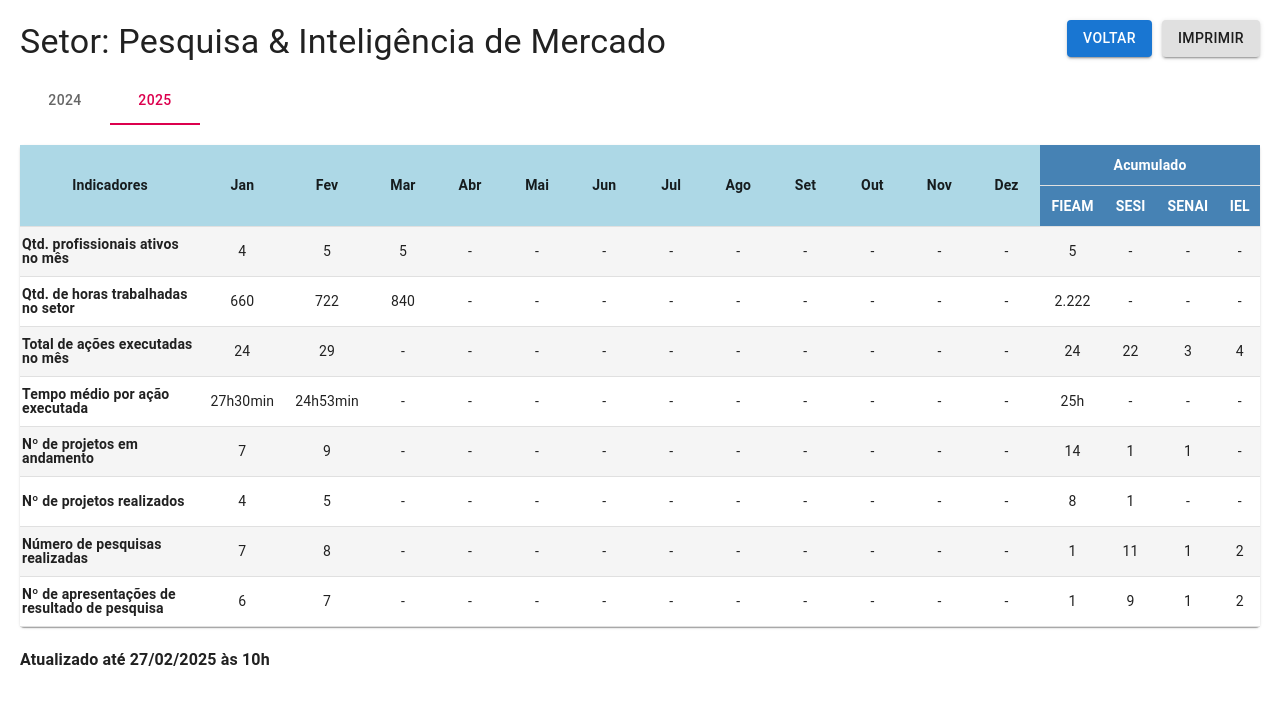
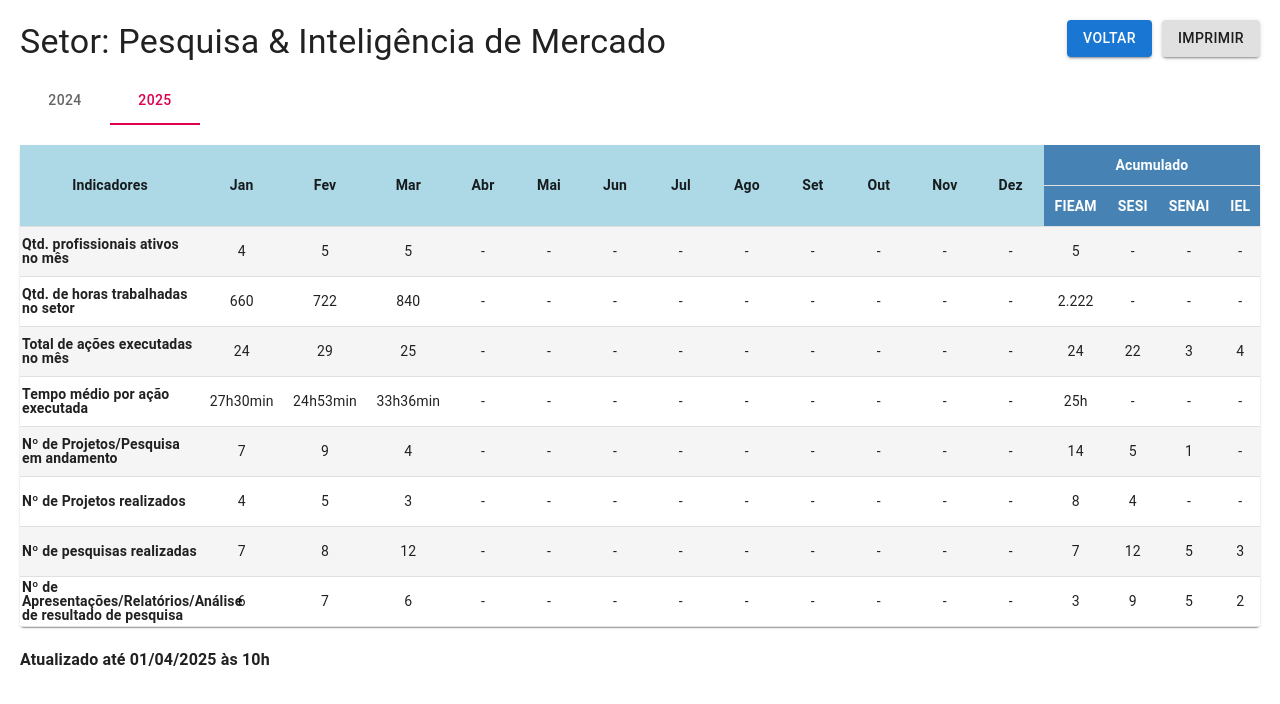
Before and after one commit to Jonathanbfb/organograma, a React (Vite) app: page /indicadores/setor/Mercado in a window 1280 px wide. Shown: the top 704 px of the page. Built offline with nearby package versions, Linux system fonts and the light colour scheme.

Commit message:
Atualização do sistema 01-04-2025_v2

```diff
--- a/src/pages/setores/CallCenter.tsx
+++ b/src/pages/setores/CallCenter.tsx
@@ -90,49 +90,49 @@
     },
     {
       "indicadores": "Qtd. de horas trabalhadas no setor",
-      "jan": "1.936", "fev": "1.156", "mar": "1.280", "abr": "-", "mai": "-", "jun": "-", "jul": "-", "ago": "-", "set": "-", "out": "-", "nov": "-",
-      "acumulado": { "fieam": "4.372", "sesi": "-", "senai": "-", "iel": "-" }
+      "jan": "1.936", "fev": "1.156", "mar": "1.428", "abr": "-", "mai": "-", "jun": "-", "jul": "-", "ago": "-", "set": "-", "out": "-", "nov": "-",
+      "acumulado": { "fieam": "4.520", "sesi": "-", "senai": "-", "iel": "-" }
     },
     {
       "indicadores": "Total de ações executadas no mês",
-      "jan": "30.045", "fev": "25.945", "mar": "16.466", "abr": "-", "mai": "-", "jun": "-", "jul": "-", "ago": "-", "set": "-", "out": "-", "nov": "-",
-      "acumulado": { "fieam": "72.456", "sesi": "-", "senai": "-", "iel": "-" }
+      "jan": "30.045", "fev": "25.945", "mar": "22.878", "abr": "-", "mai": "-", "jun": "-", "jul": "-", "ago": "-", "set": "-", "out": "-", "nov": "-",
+      "acumulado": { "fieam": "78.868", "sesi": "-", "senai": "-", "iel": "-" }
     },
 
     {
       "indicadores": "Tempo médio por ação executada",
-      "jan": "4 min", "fev": "3 min", "mar": "5min", "abr": "-", "mai": "-", "jun": "-", "jul": "-", "ago": "-", "set": "-", "out": "-", "nov": "-",
+      "jan": "4 min", "fev": "3 min", "mar": "4min", "abr": "-", "mai": "-", "jun": "-", "jul": "-", "ago": "-", "set": "-", "out": "-", "nov": "-",
       "acumulado": { "fieam": "4min", "sesi": "-", "senai": "-", "iel": "-" }
     },
       {
         "indicadores": "Atendimentos receptivos Telefone",
-        "jan": "2.548", "fev": "2.959", "mar": "993", "abr": "-", "mai": "-", "jun": "-", "jul": "-", "ago": "-", "set": "-", "out": "-", "nov": "-", "dez": "-",
-        "acumulado": { "fieam": 130, "sesi": 5.307, "senai": 965, "iel": 98 }
+        "jan": "2.548", "fev": "2.959", "mar": "1.356", "abr": "-", "mai": "-", "jun": "-", "jul": "-", "ago": "-", "set": "-", "out": "-", "nov": "-", "dez": "-",
+        "acumulado": { "fieam": 133, "sesi": 5.599, "senai": 1.030, "iel": 101 }
       },
       {
         "indicadores": "Atendimentos receptivos WhatsApp",
-        "jan": "22.241", "fev": "17.985", "mar": "13.168", "abr": "-", "mai": "-", "jun": "-", "jul": "-", "ago": "-", "set": "-", "out": "-", "nov": "-", "dez": "-",
-        "acumulado": { "fieam": "53.394", "sesi": "-", "senai": "-", "iel": "-" }
+        "jan": "22.241", "fev": "17.985", "mar": "18.203", "abr": "-", "mai": "-", "jun": "-", "jul": "-", "ago": "-", "set": "-", "out": "-", "nov": "-", "dez": "-",
+        "acumulado": { "fieam": "58.429", "sesi": "-", "senai": "-", "iel": "-" }
       },
       {
         "indicadores": "Atendimentos receptivos Instagram",
-        "jan": 341, "fev": "2", "mar": "520", "abr": "-", "mai": "-", "jun": "-", "jul": "-", "ago": "-", "set": "-", "out": "-", "nov": "-", "dez": "-",
-        "acumulado": { "fieam": 863, "sesi": "-", "senai": "-", "iel": "-" }
+        "jan": 341, "fev": "2", "mar": "673", "abr": "-", "mai": "-", "jun": "-", "jul": "-", "ago": "-", "set": "-", "out": "-", "nov": "-", "dez": "-",
+        "acumulado": { "fieam": 1.016, "sesi": "-", "senai": "-", "iel": "-" }
       },
       {
         "indicadores": "Atendimentos receptivos Facebook",
-        "jan": 47, "fev": "2", "mar": "34", "abr": "-", "mai": "-", "jun": "-", "jul": "-", "ago": "-", "set": "-", "out": "-", "nov": "-", "dez": "-",
-        "acumulado": { "fieam": 83, "sesi": "-", "senai": "-", "iel": "-" }
+        "jan": 47, "fev": "2", "mar": "54", "abr": "-", "mai": "-", "jun": "-", "jul": "-", "ago": "-", "set": "-", "out": "-", "nov": "-", "dez": "-",
+        "acumulado": { "fieam": 103, "sesi": "-", "senai": "-", "iel": "-" }
       },
       {
         "indicadores": "Atendimentos receptivos E-mail",
-        "jan": 96, "fev": "2.907", "mar": "1.213", "abr": "-", "mai": "-", "jun": "-", "jul": "-", "ago": "-", "set": "-", "out": "-", "nov": "-", "dez": "-",
-        "acumulado": { "fieam": "4.216", "sesi": "-", "senai": "-", "iel": "-" }
+        "jan": 96, "fev": "2.907", "mar": "1.848", "abr": "-", "mai": "-", "jun": "-", "jul": "-", "ago": "-", "set": "-", "out": "-", "nov": "-", "dez": "-",
+        "acumulado": { "fieam": "4.851", "sesi": "-", "senai": "-", "iel": "-" }
       },
       {
         "indicadores": "Atendimentos ativos Telefone",
-        "jan": 1.144, "fev": 823, "mar": "538", "abr": "-", "mai": "-", "jun": "-", "jul": "-", "ago": "-", "set": "-", "out": "-", "nov": "-", "dez": "-",
-        "acumulado": { "fieam": 2.505, "sesi": "-", "senai": "-", "iel": "-" }
+        "jan": 1.144, "fev": 823, "mar": "744", "abr": "-", "mai": "-", "jun": "-", "jul": "-", "ago": "-", "set": "-", "out": "-", "nov": "-", "dez": "-",
+        "acumulado": { "fieam": 2.711, "sesi": "-", "senai": "-", "iel": "-" }
       },
       {
         "indicadores": "Propostas geradas - Qtd",
--- a/src/pages/setores/Mercado.tsx
+++ b/src/pages/setores/Mercado.tsx
@@ -46,7 +46,7 @@
     },
 
     {
-      "indicadores": "Nº de projetos em andamento",
+      "indicadores": "Nº de Projetos/Pesquisa em andamento",
       "jan": "-",
       "fev": "-",
       "mar": "-",
@@ -66,7 +66,7 @@
         "iel": "8"
       }
     },{
-      "indicadores": "Nº de projetos realizados",
+      "indicadores": "Nº de Projetos realizados",
       "jan": "-",
       "fev": "-",
       "mar": "-",
@@ -87,7 +87,7 @@
       }
     },
      {
-        "indicadores": "Número de pesquisas realizadas",
+        "indicadores": "Nº de pesquisas realizadas",
         "jan": "-",
         "fev": "-",
         "mar": "-",
@@ -133,19 +133,19 @@
       },
       {
         "indicadores": "Total de ações executadas no mês",
-        "jan": 24, "fev": "29", "mar": "-", "abr": "-", "mai": "-", "jun": "-", "jul": "-", "ago": "-", "set": "-", "out": "-", "nov": "-",
+        "jan": 24, "fev": "29", "mar": "25", "abr": "-", "mai": "-", "jun": "-", "jul": "-", "ago": "-", "set": "-", "out": "-", "nov": "-",
         "acumulado": { "fieam": "24", "sesi": "22", "senai": "3", "iel": "4" }
       },
       {
         "indicadores": "Tempo médio por ação executada",
-        "jan": "27h30min", "fev": "24h53min", "mar": "-", "abr": "-", "mai": "-", "jun": "-", "jul": "-", "ago": "-", "set": "-", "out": "-", "nov": "-",
+        "jan": "27h30min", "fev": "24h53min", "mar": "33h36min", "abr": "-", "mai": "-", "jun": "-", "jul": "-", "ago": "-", "set": "-", "out": "-", "nov": "-",
         "acumulado": { "fieam": "25h", "sesi": "-", "senai": "-", "iel": "-" }
       },
     {
-      "indicadores": "Nº de projetos em andamento",
+      "indicadores": "Nº de Projetos/Pesquisa em andamento",
       "jan": "7",
       "fev": "9",
-      "mar": "-",
+      "mar": "4",
       "abr": "-",
       "mai": "-",
       "jun": "-",
@@ -157,15 +157,15 @@
       "dez": "-",
       "acumulado": {
         "fieam": "14",
-        "sesi": "1",
+        "sesi": "5",
         "senai": "1",
         "iel": "-"
       }
     }, {
-      "indicadores": "Nº de projetos realizados",
+      "indicadores": "Nº de Projetos realizados",
       "jan": "4",
       "fev": "5",
-      "mar": "-",
+      "mar": "3",
       "abr": "-",
       "mai": "-",
       "jun": "-",
@@ -177,16 +177,16 @@
       "dez": "-",
       "acumulado": {
         "fieam": "8",
-        "sesi": "1",
+        "sesi": "4",
         "senai": "-",
         "iel": "-"
       }
     },
       {
-        "indicadores": "Número de pesquisas realizadas",
+        "indicadores": "Nº de pesquisas realizadas",
         "jan": "7",
         "fev": "8",
-        "mar": "-",
+        "mar": "12",
         "abr": "-",
         "mai": "-",
         "jun": "-",
@@ -196,13 +196,13 @@
         "out": "-",
         "nov": "-",
         "dez": "-",
-        "acumulado": { "fieam": "1", "sesi": "11", "senai": "1", "iel": "2" }
+        "acumulado": { "fieam": "7", "sesi": "12", "senai": "5", "iel": "3" }
       },
       {
-        "indicadores": "Nº de apresentações de resultado de pesquisa",
+        "indicadores": "Nº de Apresentações/Relatórios/Análise de resultado de pesquisa",
         "jan": "6",
         "fev": "7",
-        "mar": "-",
+        "mar": "6",
         "abr": "-",
         "mai": "-",
         "jun": "-",
@@ -212,7 +212,7 @@
         "out": "-",
         "nov": "-",
         "dez": "-",
-        "acumulado": { "fieam": 1, "sesi": 9, "senai": 1, "iel": 2 }
+        "acumulado": { "fieam": 3, "sesi": 9, "senai": 5, "iel": 2 }
       },
 
   ]
@@ -258,7 +258,7 @@
 
 
 
-  const groupedData = data.reduce((acc, row) => {
+   const groupedData = data.reduce((acc, row) => {
     const category = categorizeIndicator(row.indicadores);
     if (!acc[category]) acc[category] = [];
     acc[category].push(row);
@@ -422,7 +422,7 @@
           </Table>
         </TableContainer>
       </Paper>
-      <h4>Atualizado até 27/02/2025 às 10h</h4>
+      <h4>Atualizado até 01/04/2025 às 10h</h4>
     </div>
   );
 };
```
